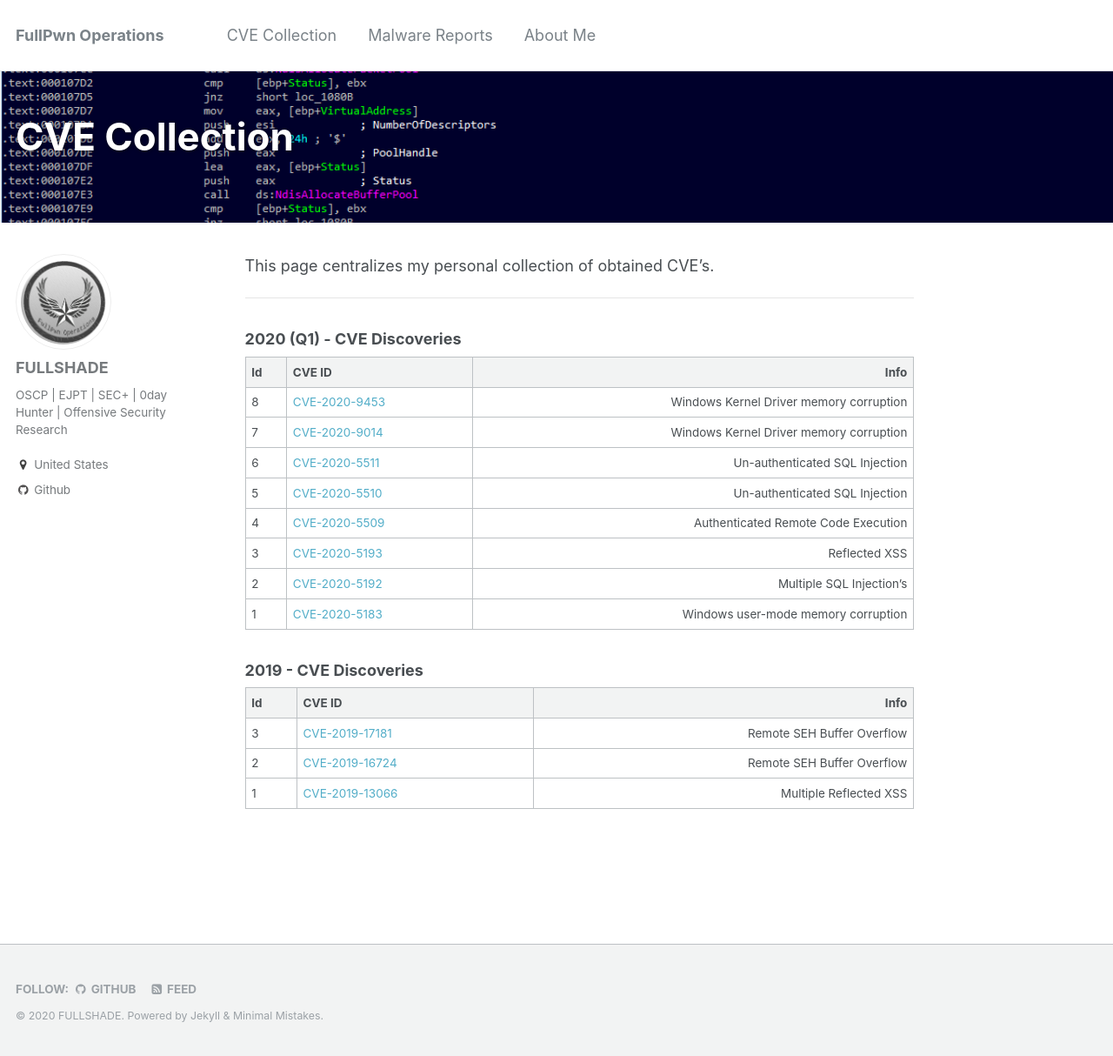
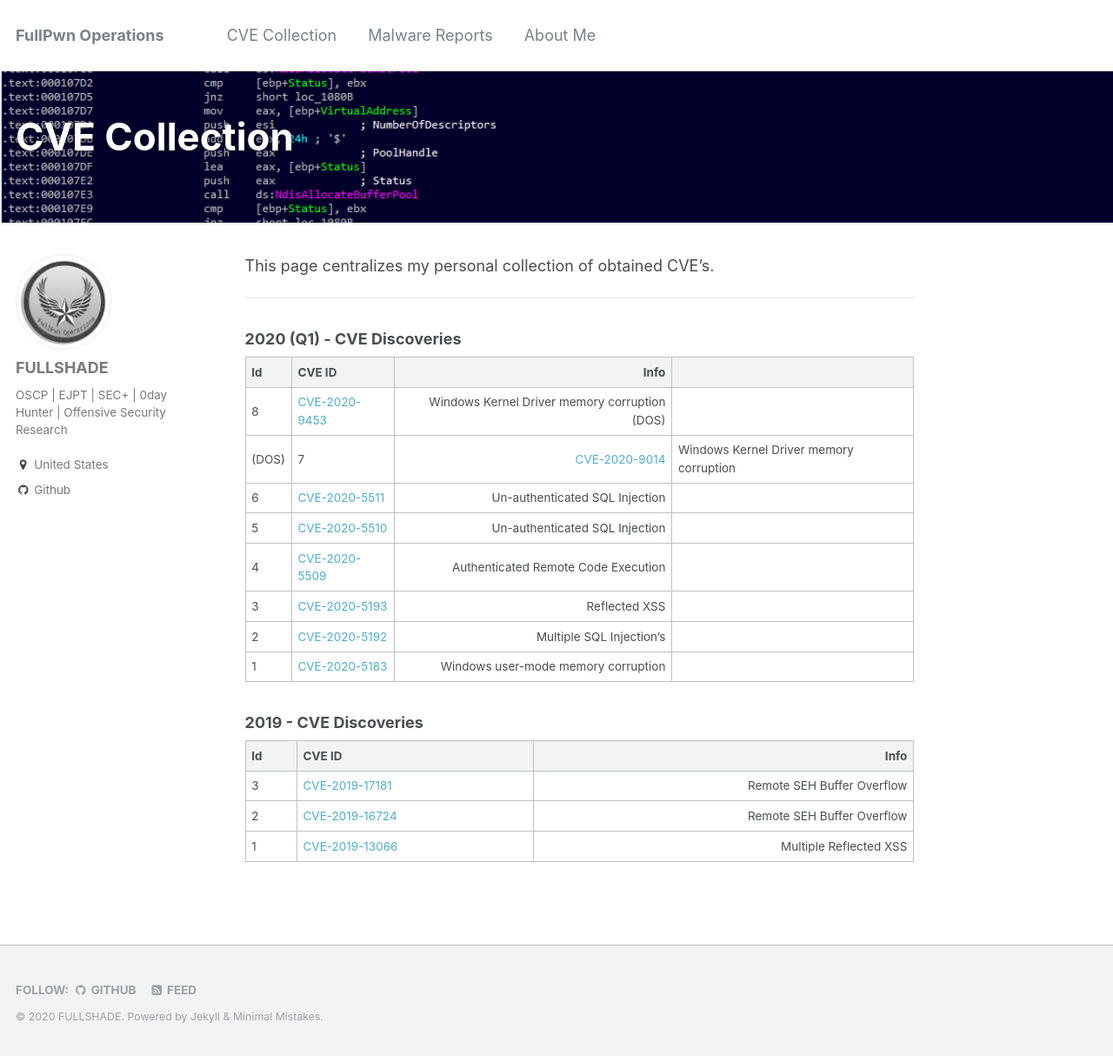
Before and after one commit to asdyxcyxc/FULLSHADE.github.io, a Jekyll site: the page built from _pages/cves.md, in a window 1280 px wide and 1214 px high. Shown: the whole window at 87% size. Built offline with Jekyll 4.4.1, drawn with Linux system fonts in a browser that asks for light colours.

Commit message:
Update cves.md

```diff
--- a/_pages/cves.md
+++ b/_pages/cves.md
@@ -15,8 +15,8 @@
 
 | Id | CVE ID | Info  |
 |:---|:--------|--------:|
-| 8 | [CVE-2020-9453](https://cve.mitre.org/cgi-bin/cvename.cgi?name=CVE-2020-9014) | Windows Kernel Driver memory corruption |
-| 7 | [CVE-2020-9014](https://cve.mitre.org/cgi-bin/cvename.cgi?name=CVE-2020-9014) | Windows Kernel Driver memory corruption |
+| 8 | [CVE-2020-9453](https://cve.mitre.org/cgi-bin/cvename.cgi?name=CVE-2020-9014) | Windows Kernel Driver memory corruption (DOS)|
+(DOS)| 7 | [CVE-2020-9014](https://cve.mitre.org/cgi-bin/cvename.cgi?name=CVE-2020-9014) | Windows Kernel Driver memory corruption |
 | 6 | [CVE-2020-5511](https://cve.mitre.org/cgi-bin/cvename.cgi?name=CVE-2020-5511) | Un-authenticated SQL Injection |
 | 5 | [CVE-2020-5510](https://cve.mitre.org/cgi-bin/cvename.cgi?name=CVE-2020-5510) | Un-authenticated SQL Injection |
 | 4 | [CVE-2020-5509](https://cve.mitre.org/cgi-bin/cvename.cgi?name=CVE-2020-5509) | Authenticated Remote Code Execution|
```
